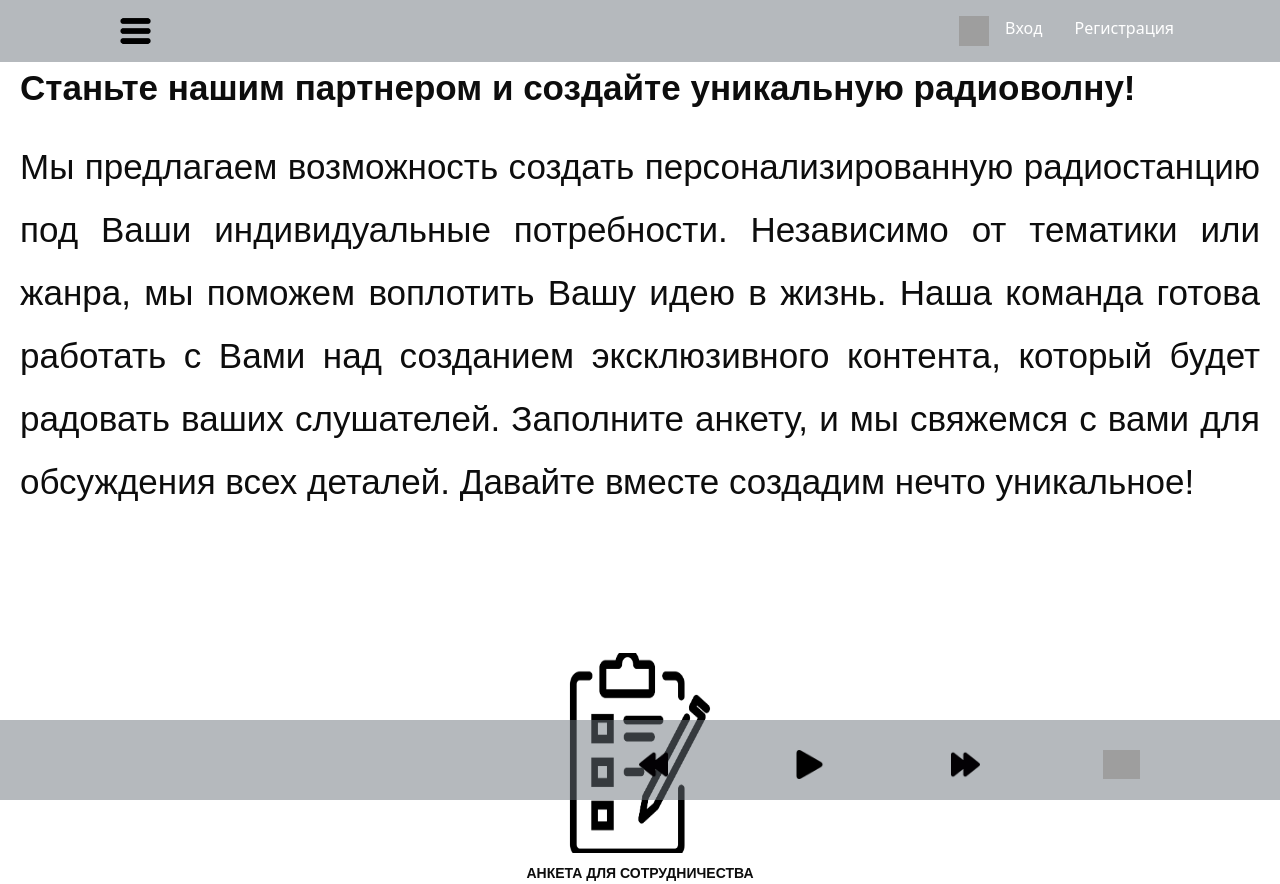
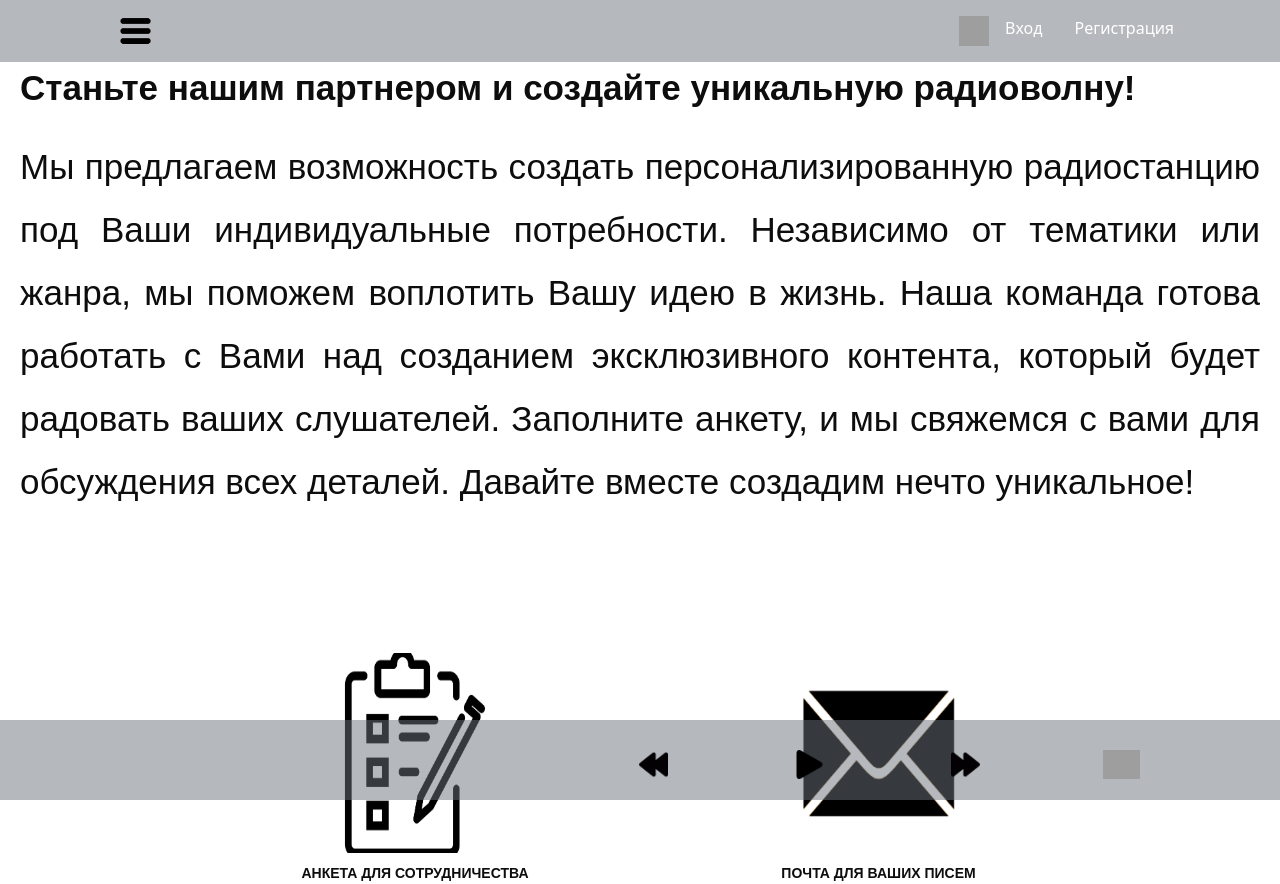
Before and after one commit to KayotPoziloy/thematic_audio_player, a React (Create React App) app in the folder frontend/: page /account/help in a window 1280 px wide. Built offline with nearby package versions, Linux system fonts and the light colour scheme; no server answers; grey boxes are pictures that could not be loaded.

Commit message:
one form is ready

```diff
--- a/frontend/src/components/Acc_components/Cooperation.tsx
+++ b/frontend/src/components/Acc_components/Cooperation.tsx
@@ -26,6 +26,14 @@ export default function Cooperation() {
                     />
                     <span>АНКЕТА ДЛЯ СОТРУДНИЧЕСТВА</span>
                 </div>
+                <div className="support-option">
+                    <img
+                        src="/png_lk/Cooperation/img_1.png"
+                        alt="Почта для Ваших писем"
+                        className="support-icon"
+                    />
+                    <span>ПОЧТА ДЛЯ ВАШИХ ПИСЕМ</span>
+                </div>
             </div>
 
             {isFormOpen && <StationOrderForm onClose={() => setIsFormOpen(false)} />}
--- a/frontend/src/components/Acc_components/StationOrderForm.tsx
+++ b/frontend/src/components/Acc_components/StationOrderForm.tsx
@@ -90,7 +90,7 @@ const StationOrderForm: React.FC<StationOrderFormProps> = ({ onClose }) => {
 
 
 
-                        <label htmlFor="email">Электронная почта для дальнейшего сотрудничества:</label>
+                        <label htmlFor="email">Электронная почта для дальнейшего сотрудничества (после заполнения анкеты с Вами свяжется администратор):</label>
                         <input
                             id="email"
                             type="email"
--- a/frontend/src/style_lk/StationOrderForm.css
+++ b/frontend/src/style_lk/StationOrderForm.css
@@ -60,7 +60,7 @@ textarea {
     width: 100%; /* Поля растягиваются на всю ширину */
     padding: 10px;
     font-size: 14px;
-    border: 1px solid #ccc;
+    border: 1px solid #f5f5f5;
     border-radius: 5px;
     box-sizing: border-box;
 }
```
